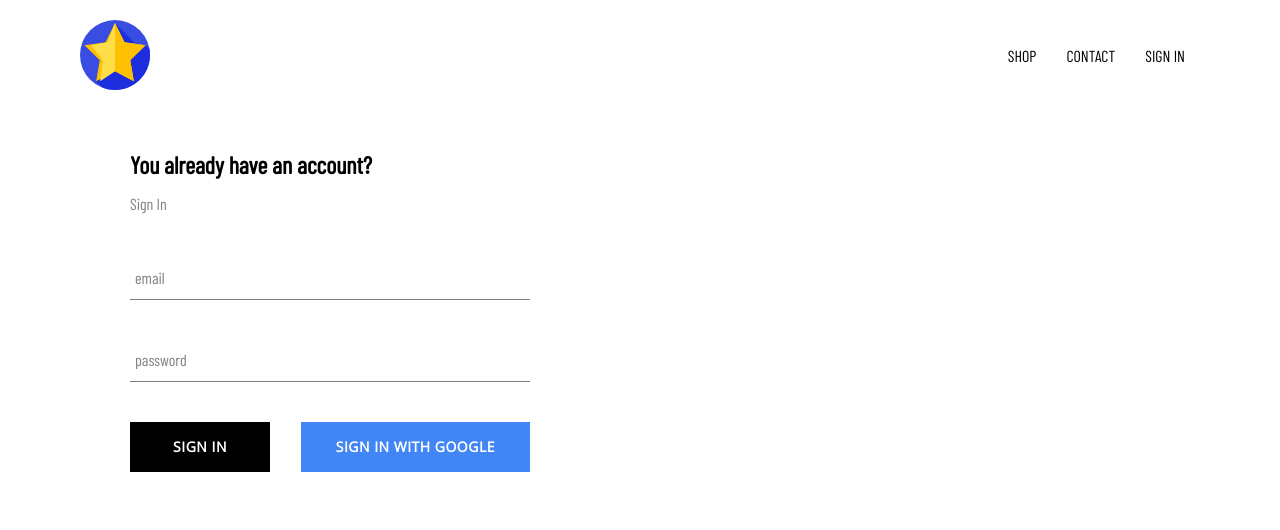
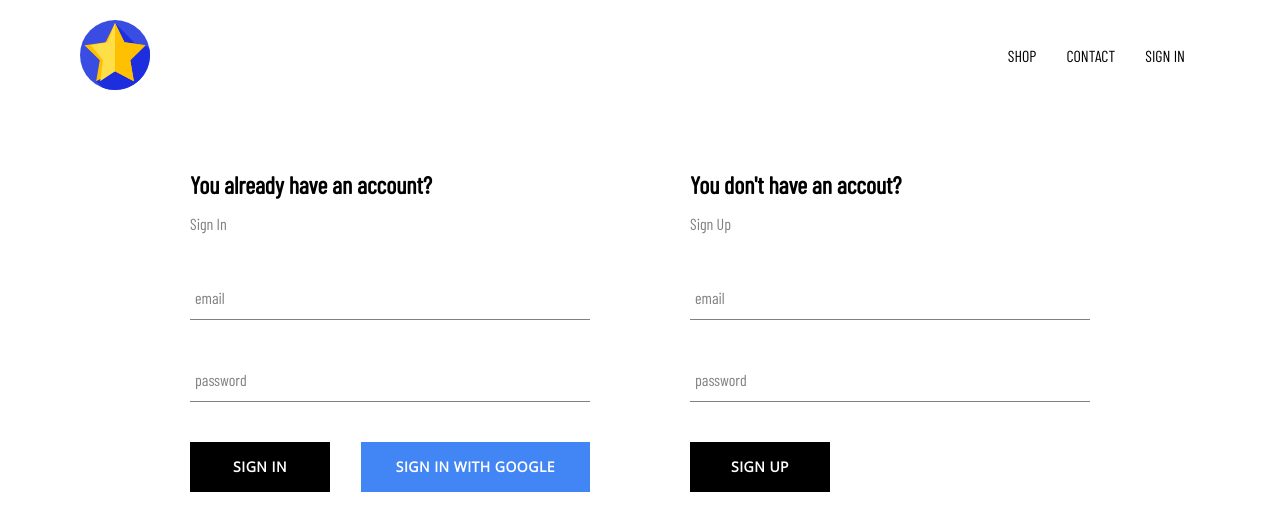
Before and after one commit to utevo/e-commerce, a React (Create React App) app: page /sign-in in a window 1280 px wide. Shown: the top 530 px of the page. Built offline with nearby package versions, Linux system fonts and the light colour scheme; no server answers.

Commit message:
Add SignUp component to SignInAndSignOnPage page

```diff
--- a/src/pages/SignInAndSignOn/SignInAndSignOnPage.jsx
+++ b/src/pages/SignInAndSignOn/SignInAndSignOnPage.jsx
@@ -1,13 +1,17 @@
 import React from 'react'
 
 import SignIn from '../../components/SignIn/SignIn'
+import SignUp from '../../components/SIgnUp/SignUp'
 
 import './SignInAndSignOnPage.scss'
 
 const SignInAndSignOnPage = () => {
   return (
     <div className='sign-in-and-sign-on'>
-      <SignIn />
+      <div className='forms'>
+        <SignIn />
+        <SignUp />
+      </div>
     </div>
   )
 }
--- a/src/pages/SignInAndSignOn/SignInAndSignOnPage.scss
+++ b/src/pages/SignInAndSignOn/SignInAndSignOnPage.scss
@@ -0,0 +1,4 @@
+.forms {
+    display: flex;
+    justify-content: center;
+}
```
